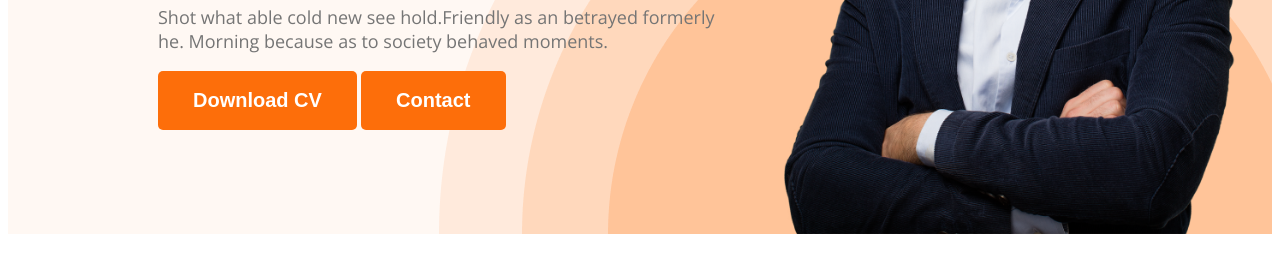
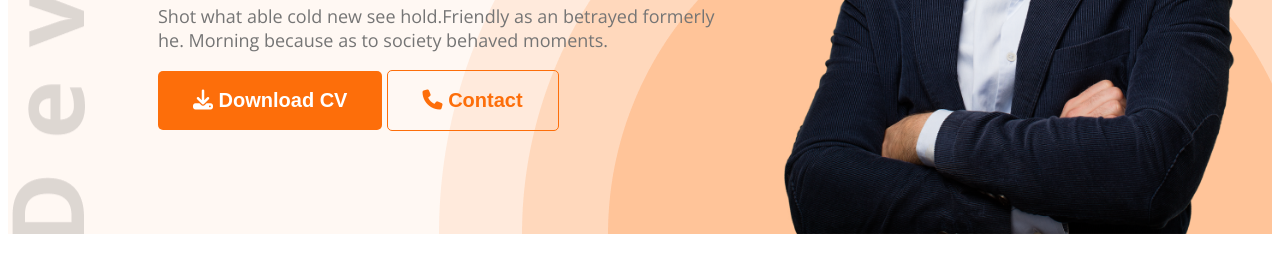
Before and after one commit to Md-Shohanul-Islam/webdeveloper-portfolio, a plain HTML site: page index.html in a window 1280 px wide. Shown: the part 534-800 px from the top of the page. Drawn offline with nearby package versions, Linux system fonts and the light colour scheme.

Commit message:
final touch

```diff
--- a/index.html
+++ b/index.html
@@ -10,6 +10,8 @@
     <link href="https://fonts.googleapis.com/css2?family=Open+Sans:wght@400;700;800&display=swap" rel="stylesheet">
 
     <link rel="stylesheet" href="./styles/portfolio.css">
+
+    <script src="https://kit.fontawesome.com/58938f6c76.js" crossorigin="anonymous"></script>
 </head>
 <body>
     <header class="header">
@@ -26,8 +28,8 @@
                 <h3 class="banner-greeting">Hi, I  am</h3>
                 <h1 class="banner-title">Mary Hardy</h1>
                 <p class="banner-text">Shot what able cold new see hold.Friendly as an betrayed formerly he. Morning because as to society behaved moments.</p>
-                <button class="primary-btn">Download CV</button>
-                <button class="primary-btn">Contact</button>
+                <button class="primary-btn"><i class="fa-solid fa-download"></i> Download CV</button>
+                <button class="primary-btn" id="contact-button"><i class="fa-solid fa-phone"></i> Contact</button>
             </div>
             <img class="profile-pic" src="images/hardy.png" alt="">
         </div>
@@ -138,7 +140,7 @@
                 </div>
             </div>
             <div class="download-cv">
-                <button class="primary-btn">Download CV</button>
+                <button class="primary-btn"><i class="fa-solid fa-download"></i> Download CV</button>
             </div>
         </section>
 
--- a/styles/portfolio.css
+++ b/styles/portfolio.css
@@ -14,6 +14,11 @@ body{
     border: 0;
     border-radius: 5px;
     padding: 18px 35px;
+}
+#contact-button{
+    border: 1px solid #FD6E0A;
+    background-color: transparent;
+    color: #FD6E0A;
 }
 
 .section-title{
@@ -62,9 +67,9 @@ nav a{
 /* header related styles*/
 .header{
     background: #FFF8F3;
-    background-image: url(../images/header_bg.png);
+    background-image: url(../images/header_bg.png), url('../images/developer.png');
     background-repeat: no-repeat;
-    background-position: bottom right;
+    background-position: bottom right, top left;
 
 }
 .banner{
```
